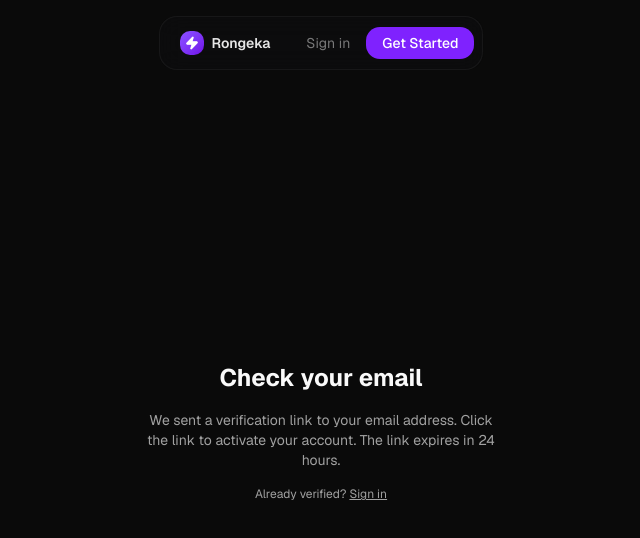
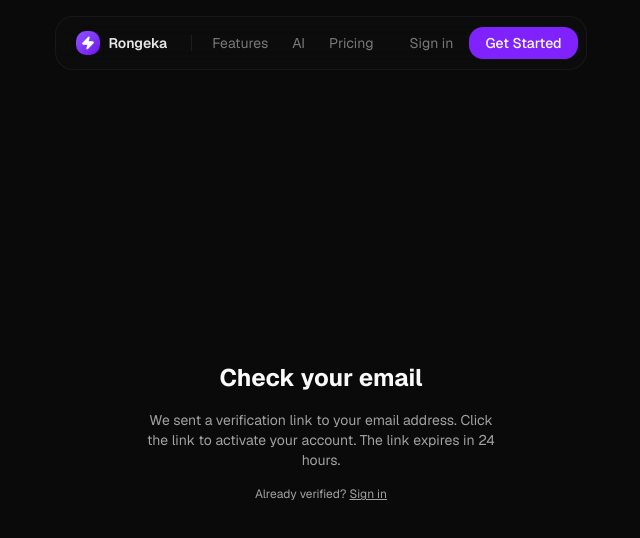
Before and after one commit to iannyFARUE/rongeka, a Next.js app: page /check-email in a window 1280 px wide. Shown: the top 538 px of the page, without its empty margins (319-959 px from the left). Built offline with nearby package versions, Linux system fonts and the light colour scheme.

Commit message:
fixed navigation

```diff
--- a/src/app/(auth)/layout.tsx
+++ b/src/app/(auth)/layout.tsx
@@ -7,7 +7,7 @@ export default function AuthLayout({
 }) {
   return (
     <div className="min-h-screen flex flex-col bg-background">
-      <Navbar hideLinks />
+      <Navbar />
       <div className="flex-1 flex items-center justify-center pt-16">
         {children}
       </div>
```
